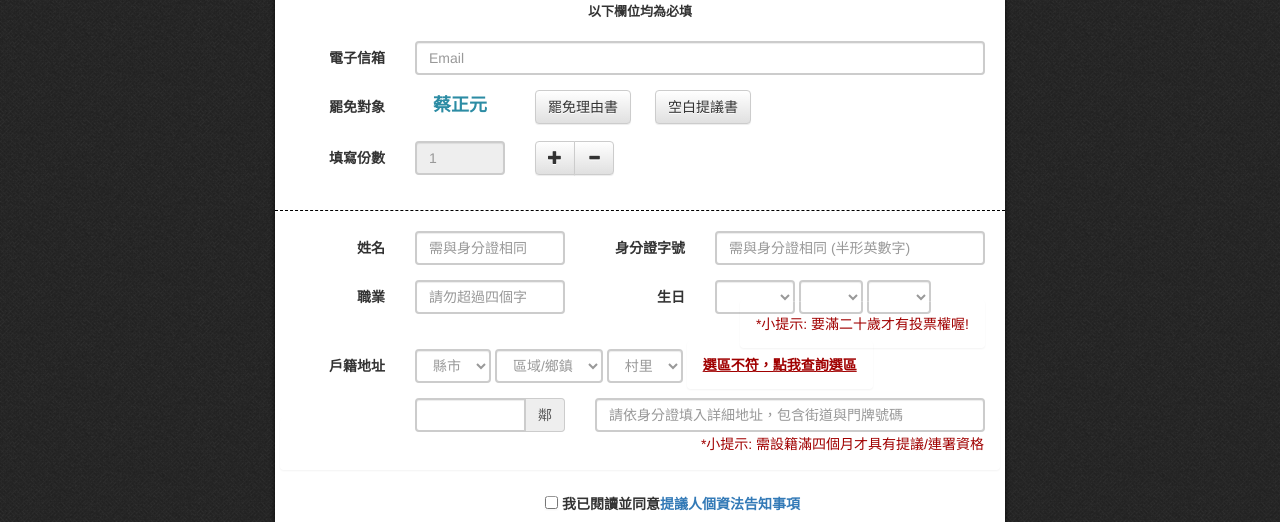
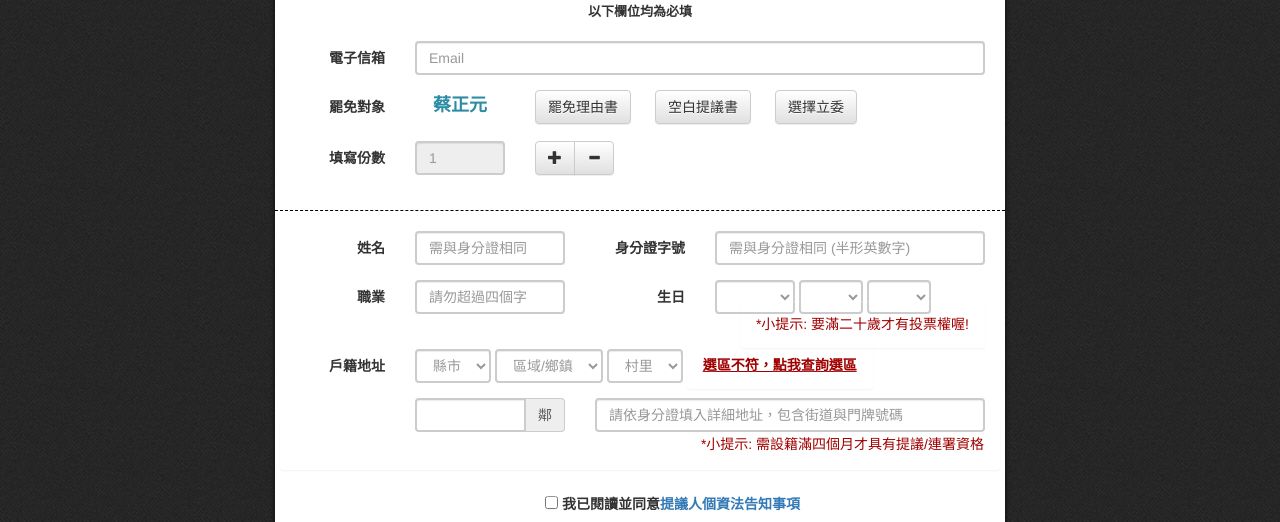
Before and after one commit to appy-tw/appytw.github.io, a plain HTML site: page print/index.html in a window 1280 px wide. Shown: the part 235-757 px from the top of the page. Drawn offline with nearby package versions, Linux system fonts and the light colour scheme; some packages are replaced by stand-ins of ours.

Commit message:
Add legislator model .
Add legislator model . - some browser can't process hash.

```diff
--- a/print/index.html
+++ b/print/index.html
@@ -63,15 +63,15 @@
       <div class="col-sm-2 col-xs-4">
         <button type="button" class="btn btn-default"
           ng-click="showReason()">罷免理由書</button>
-
-        <!--button type="button" class="btn btn-default"
-          onclick="$('#legislator-modal').modal('show');" >選擇立委</button-->
         </div>
         <div class="col-sm-2 col-xs-4">
 		        <button type="button" class="btn btn-default"
 		          ng-click="showEmptyForm()">空白提議書</button>
-        <!--button type="button" class="btn btn-default"
-          onclick="$('#legislator-modal').modal('show');" >選擇立委</button-->
+        </div>
+
+        <div class="col-sm-4 col-xs-4">
+        	<button type="button" class="btn btn-default"
+          	onclick="$('#legislator-modal').modal('show');" >選擇立委</button>
         </div>
     </div>
     <div class="form-group">
@@ -258,6 +258,7 @@
           <h1 class="alert alert-bold"> {{modalContent}} </h1>
           <div class="checkDialog" ng-bind-html="finalCheckHtml"></div>
         </span>
+        </div>
       </div>
       <div class="modal-footer">
       	<div class="text-center submit">
```
